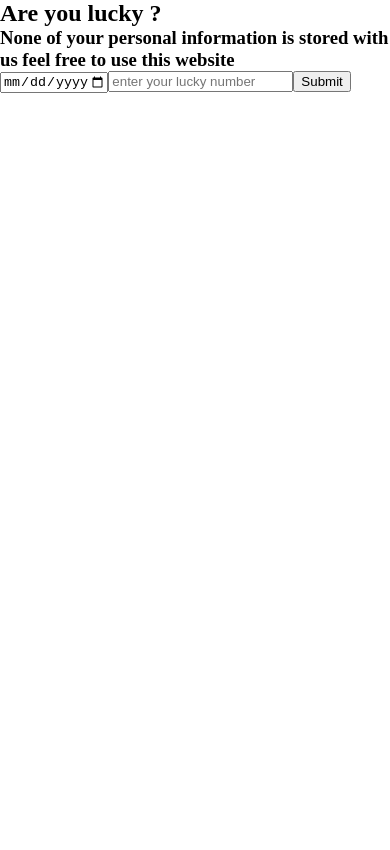
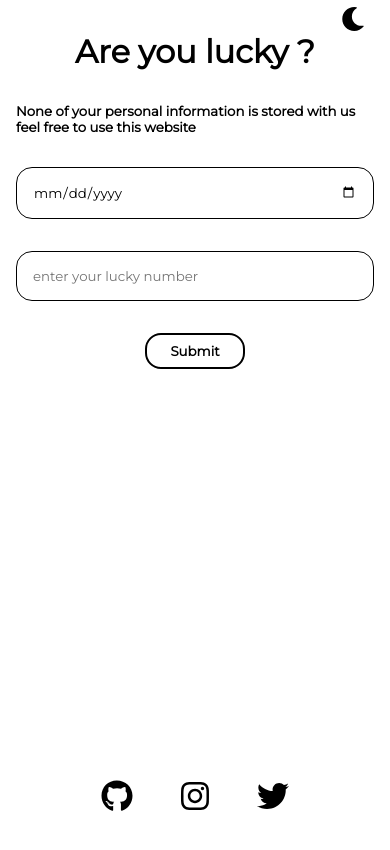
Before and after one commit to kunwar-11/lucky-birthday, a React (Create React App) app: page / in a window 390 px wide. Shown: the top 850 px of the page. Built offline with nearby package versions, Linux system fonts and the light colour scheme.

Commit message:
style: added style

```diff
--- a/package.json
+++ b/package.json
@@ -4,6 +4,7 @@
   "private": true,
   "dependencies": {
     "@fortawesome/fontawesome-svg-core": "^1.2.32",
+    "@fortawesome/free-brands-svg-icons": "^5.15.1",
     "@fortawesome/free-solid-svg-icons": "^5.15.1",
     "@fortawesome/react-fontawesome": "^0.1.14",
     "@testing-library/jest-dom": "^5.11.8",
--- a/src/App.js
+++ b/src/App.js
@@ -3,17 +3,25 @@ import Input from './component/Input'
 import Output from './component/Output'
 import Footer from './component/Footer'
 import './styles/App.scss'
+import {FontAwesomeIcon} from '@fortawesome/react-fontawesome'
+import {faSun , faMoon} from '@fortawesome/free-solid-svg-icons'
 function App() {
   const [birthDay , setBirthDay] = useState('')
   const [isLucky , setIsLucky] = useState(false)
   const [isDisplay , setDisplay] = useState(false)
+  const [fullDate , setFullDate] = useState('')
+  const [isDark , setIsDark] = useState(false)
+  const changeThemeHandler = () => {
+    setIsDark(!isDark)
+  }
   return (
-    <div className="App">
-      <h2>Are you lucky ?</h2>
-      <h3>None of your personal information is stored with us feel free to use this website</h3>
-      <Input birthDay = {birthDay} setBirthDay = {setBirthDay}  setIsLucky = {setIsLucky} setDisplay = {setDisplay}/>
-      <Output isLucky = {isLucky} isDisplay = {isDisplay}/>
-      <Footer />
+    <div className={`App ${isDark ? 'dark' : ''}`}>
+      <h2 onClick = {changeThemeHandler}>{isDark ? <FontAwesomeIcon icon = {faSun}/> : <FontAwesomeIcon icon = {faMoon}/>}</h2>
+      <h1>Are you lucky ? </h1>
+      <h5>None of your personal information is stored with us feel free to use this website</h5>
+      <Input birthDay = {birthDay} setBirthDay = {setBirthDay}  setIsLucky = {setIsLucky} setDisplay = {setDisplay} setFullDate = {setFullDate} isDark = {isDark}/>
+      <Output isLucky = {isLucky} isDisplay = {isDisplay} fullDate = {fullDate} isDark = {isDark}/>
+      <Footer isDark = {isDark}/>
     </div>
   );
 }
--- a/src/component/Button.js
+++ b/src/component/Button.js
@@ -1,15 +1,20 @@
 import React from 'react'
 
-function Button({setBirthDay ,birthDay , lucky , setLucky , setIsLucky , setDisplay}) {
+function Button({setBirthDay ,birthDay , lucky , setLucky , setIsLucky , setDisplay , setFullDate , isDark}) {
     const clickHandler = (e) => {
         e.preventDefault()
+        let fullDate
+        let sum = 0;
         const dateArr = birthDay.split('-');
-        console.log(dateArr)
-        let fullDate = parseInt(`${dateArr[2]}${dateArr[1]}${dateArr[0]}`)
+        if(dateArr.length === 3) {
+        fullDate = parseInt(`${dateArr[2]}${dateArr[1]}${dateArr[0]}`)
+        //setFullDate(toString(fullDate))
+        console.log(fullDate)
+        setFullDate(`${dateArr[2]} - ${dateArr[1]} - ${dateArr[0]}`)
         // const dd = parseInt(dateArr[2]);
         // const mm = parseInt(dateArr[1]);;
         // const yyyy = parseInt(dateArr[0]);
-        let sum = 0;
+
         while(fullDate !== 0) {
             sum += fullDate%10;
             fullDate = Math.floor(fullDate/10);
@@ -25,8 +30,14 @@ function Button({setBirthDay ,birthDay , lucky , setLucky , setIsLucky , setDisp
         setBirthDay('')
         setLucky('')
     }
+    else {
+        setDisplay(false)
+        setBirthDay('')
+        setLucky('')
+    }
+}
     return (
-       <button onClick = {clickHandler}>
+       <button className = {`${isDark ? 'darkBtn' : ''}`} onClick = {clickHandler}>
            Submit
        </button>
     )
--- a/src/component/Footer.js
+++ b/src/component/Footer.js
@@ -1,10 +1,12 @@
 import React from 'react'
 import {FontAwesomeIcon} from '@fortawesome/react-fontawesome'
-import {} from '@fortawesome/free-solid-svg-icons'
-function Footer() {
+import {faGithub , faInstagram , faTwitter} from '@fortawesome/free-brands-svg-icons'
+function Footer({isDark}) {
     return (
-        <footer>
-
+        <footer >
+           <FontAwesomeIcon href = 'https://github.com/kunwar-11' className = 'icon' size = '2x' icon = {faGithub}/>
+           <FontAwesomeIcon href = 'https://www.instagram.com/11rish09/' className = 'icon' size = '2x' icon = {faInstagram}/>
+           <FontAwesomeIcon href = 'https://twitter.com/RishabhKunwar11' className = 'icon' size = '2x' icon = {faTwitter}/>
         </footer>
     )
 }
--- a/src/component/Input.js
+++ b/src/component/Input.js
@@ -1,11 +1,11 @@
 import React , { useState , useEffect } from 'react'
 import Button from './Button'
-function Input({birthDay , setBirthDay , setIsLucky , setDisplay}) {
+function Input({birthDay , setBirthDay , setIsLucky , setDisplay  , setFullDate , isDark}) {
     const [currentDate , setCurrentDate] = useState('')
     const [lucky , setLucky] = useState('')
     const changeDateHandler = (e) => {
         console.log(e.target.value)
-        setBirthDay(e.target.value)
+        setBirthDay(e.target.value || '')
     }
     const luckyChangeHandler = (e) => {
         setLucky(parseInt(e.target.value) || '')
@@ -32,11 +32,11 @@ function Input({birthDay , setBirthDay , setIsLucky , setDisplay}) {
     },[currentDate])
     return (
         <form>
-            <input onChange = {changeDateHandler} type="date" max = {currentDate} value = {birthDay}/>
-            <input onChange = {luckyChangeHandler} type="number" value = {lucky} placeholder = 'enter your lucky number'/>
+            <input className = {`${isDark ? 'darkIP' : ''}`} onChange = {changeDateHandler} type="date" max = {currentDate} value = {birthDay}/>
+            <input className = {`${isDark ? 'darkIP' : ''}`} onChange = {luckyChangeHandler} type="number" value = {lucky} placeholder = 'enter your lucky number'/>
                 {/* {currentDate}
                 {birthDay} */}
-            <Button setBirthDay = {setBirthDay} birthDay = {birthDay} lucky = {lucky} setLucky = {setLucky} setIsLucky = {setIsLucky} setDisplay = {setDisplay}/>
+            <Button setBirthDay = {setBirthDay} birthDay = {birthDay} lucky = {lucky} setLucky = {setLucky} setIsLucky = {setIsLucky} setDisplay = {setDisplay} setFullDate = {setFullDate} isDark = {isDark}/>
         </form>
     )
 }
--- a/src/component/Output.js
+++ b/src/component/Output.js
@@ -1,9 +1,12 @@
 import React from 'react'
 
-function Output({isLucky , isDisplay}) {
+function Output({isLucky , isDisplay , fullDate , isDark}) {
     return (
-        <div className = {`${isDisplay ? 'display' : 'not-display'}`}>
-            {isLucky ? <p>your birthday is lucky</p> : <p>unfortunately your birthday is not lucky</p>}
+        <div className = {`output`}>
+            <div className = {`${isDisplay ? 'display' : 'not-display'}`}>
+                <h4>Your BirthDay is : {fullDate}</h4>
+                {isLucky ? <h3>your birthday is lucky</h3> : <h3>unfortunately your birthday is not lucky</h3>}
+            </div>
         </div>
     )
 }
--- a/src/styles/App.scss
+++ b/src/styles/App.scss
@@ -1,5 +1,58 @@
+@import url('https://fonts.googleapis.com/css2?family=Montserrat&display=swap');
 * {
     margin: 0;
 }
-
+.App {
+    width: 100%;
+    display: flex;
+    flex-direction: column;
+    align-items: center;
+    justify-content: center;
+    font-family: 'Montserrat', sans-serif;
+    transition: background 0.5s ease;
+    h1 {
+        padding: 2rem 1rem;
+    }
+    h5 {
+        padding: 0rem 1rem 1rem 1rem;
+    }
+    h2 {
+        position: absolute;
+        top: 40px;
+        right: 50px;
+    }
+}
+.dark {
+    background-color: black;
+    color: white;
+}
+@media screen  and (max-width : 426px) {
+    .App {
+        h2 {
+            position: absolute;
+            top: 5px;
+            right: 25px;
+        }
+    }
+}
+@media screen  and (max-width : 376px) {
+    .App {
+        h2 {
+            position: absolute;
+            top: 5px;
+            right: 15px;
+        }
+    }
+}
+@media screen  and (max-width : 321px) {
+    .App {
+        h2 {
+            position: absolute;
+            top: 5px;
+            right: 5px;
+        }
+    }
+}
 @import './Output';
+@import './Input';
+@import './Footer';
--- /dev/null
+++ b/src/styles/_Footer.scss
@@ -0,0 +1,15 @@
+footer {
+    position: fixed;
+    left: 0;
+    bottom: 0;
+    width: 100%;
+    padding: 1rem 0rem;
+    text-align: center;
+    transition: background 0.5s ease;
+    .icon {
+        padding: 1rem;
+        padding-left: 1.5rem;
+        padding-right: 1.5rem;
+        cursor: pointer;
+    }
+}
--- /dev/null
+++ b/src/styles/_Input.scss
@@ -0,0 +1,52 @@
+form {
+    display: flex;
+    flex-direction: column;
+    width: 100%;
+    max-width: 650px;
+    justify-content: center;
+    input {
+        font-family: inherit;
+        margin: 1rem;
+        padding: 1rem;
+        border: 1px solid black;
+        border-radius: 1rem;
+    }
+    input:focus {
+        outline: none;
+    }
+    .darkIP {
+        border: 1px solid white;
+        background-color: black;
+        color: white;
+        font-size: bold;
+    }
+    .darkIP::-webkit-calendar-picker-indicator {
+        filter: invert(1);
+    }
+    button {
+        width: 100px;
+        padding: 0.5rem;
+        margin: auto;
+        margin-top: 1rem;
+        margin-bottom: 1.3rem;
+        font-family: inherit;
+        font-weight: bold;
+        border: 2px solid black;
+        border-radius: 1rem;
+        background-color: white;
+        cursor: pointer;
+        transition: all 0.6s ease;
+    }
+    .darkBtn {
+        background-color: black;
+        border: 2px solid white;
+        color: white;
+    }
+    button:focus{
+        outline: none;
+    }
+    button:hover{
+        background-color: black;
+        color: white;
+    }
+}
--- a/src/styles/_Output.scss
+++ b/src/styles/_Output.scss
@@ -4,3 +4,12 @@
 .not-display {
     display: none;
 }
+.output {
+    width: 100%;
+    height: 30vh;
+    padding: 10rem 0rem;
+    text-align: center;
+    h3 {
+        padding: 1rem 0rem;
+    }
+}
```
Also changed, not shown: 2 other files (tests, documents, lock files or other folders).
